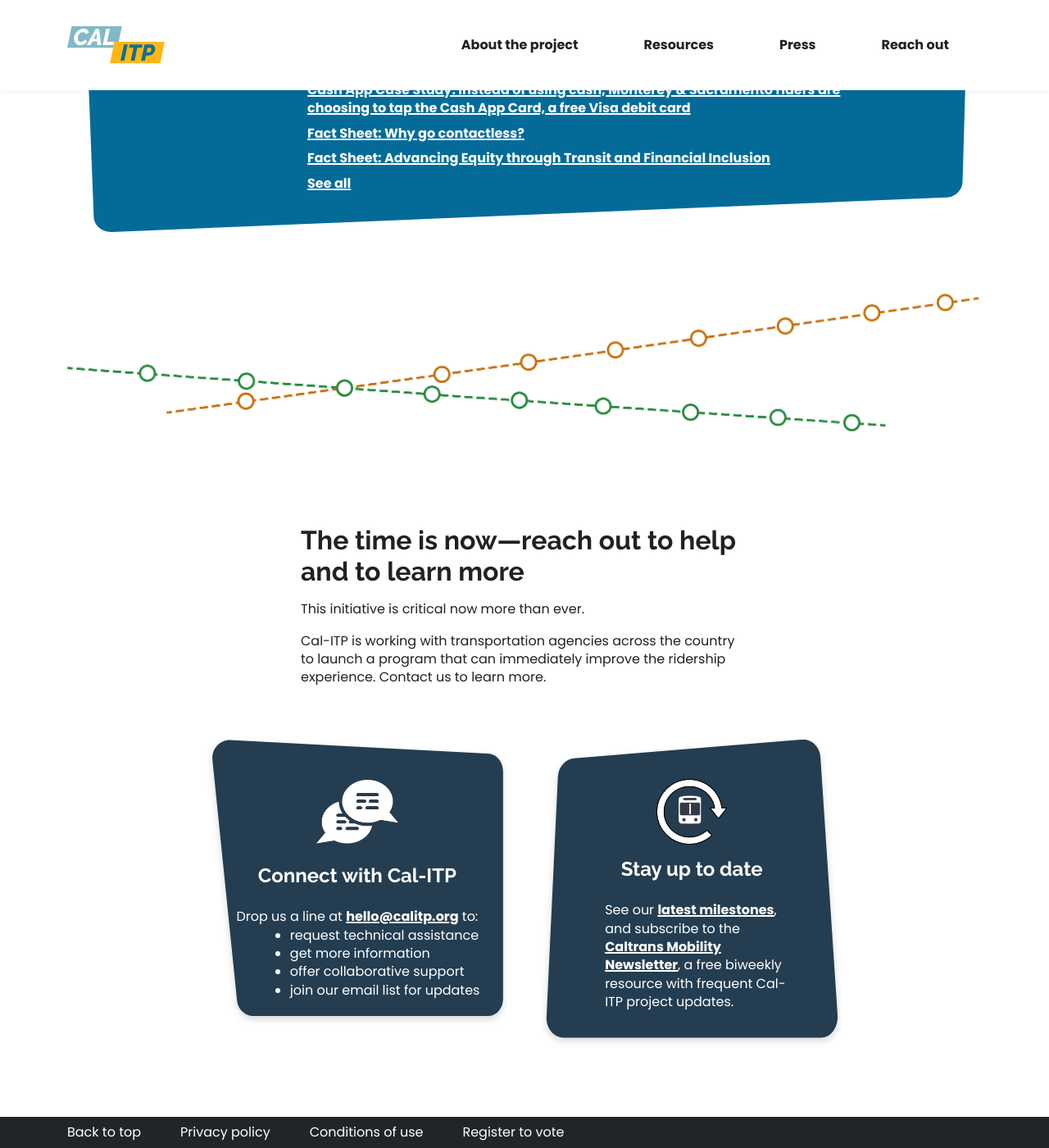
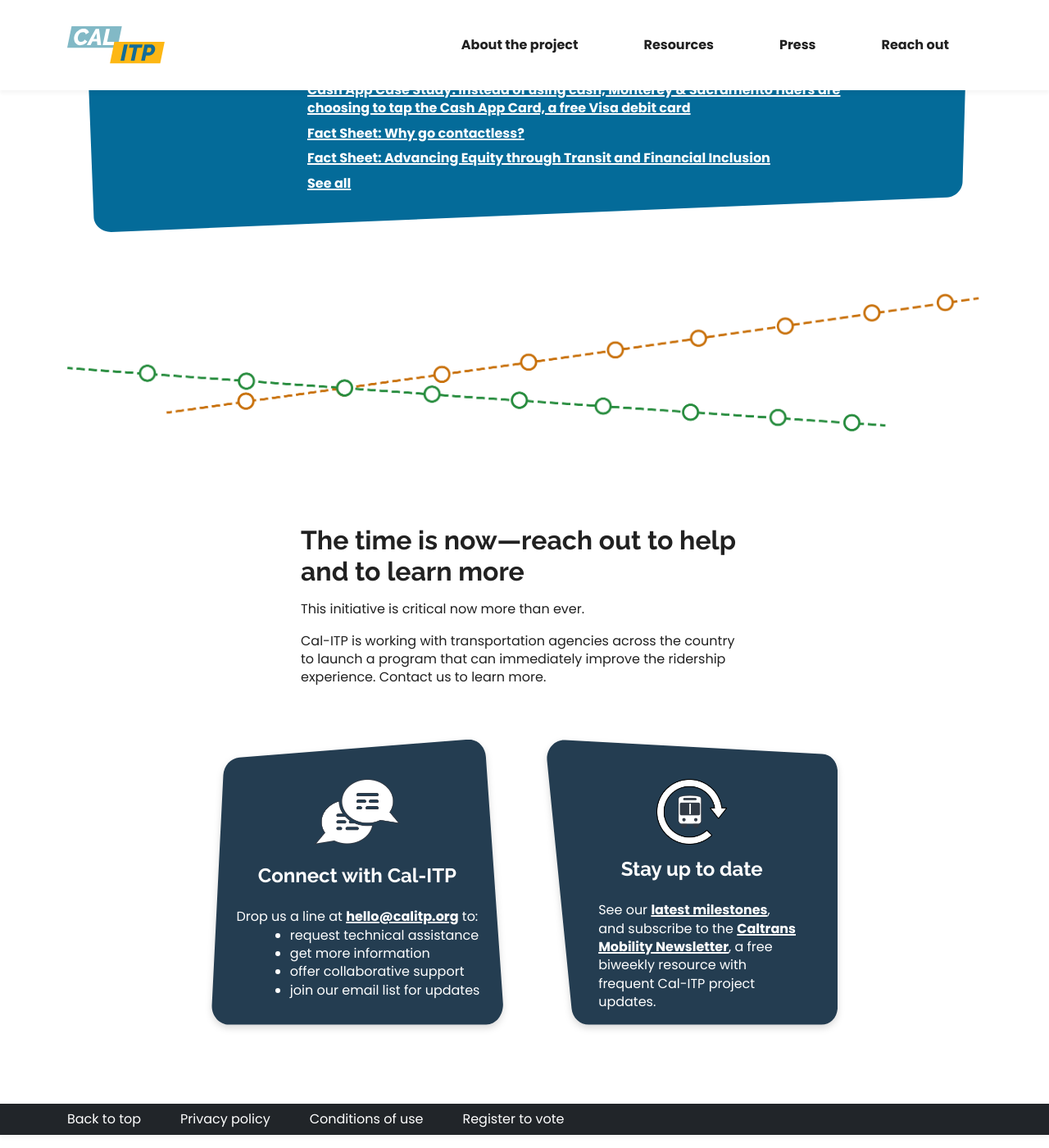
Before and after one commit to cal-itp/calitp.org, a Jekyll site: the page built from src/index.html, in a window 1280 px wide and 1400 px high, scrolled down 2815 px. Shown: the whole window at 82% size. Built offline with Jekyll 4.4.1, drawn with Linux system fonts in a browser that asks for light colours.

Commit message:
fix(home): manage height with align-content-stretch; flip shapes

```diff
--- a/src/index.html
+++ b/src/index.html
@@ -149,9 +149,9 @@
   <clipPath id="my-clip-path-end" clipPathUnits="objectBoundingBox"><path d="M0.041,0.125 C0.043,0.092,0.066,0.066,0.096,0.063 L0.878,0 C0.91,-0.003,0.939,0.024,0.941,0.06 L1,0.929 C1,0.967,0.977,1,0.942,1 H0.061 C0.027,1,0,0.968,0.002,0.931 L0.041,0.125"></path></clipPath>
 </svg>
 
-<section class="row justify-content-md-center mt-5 mb-5 pb-5 ">
-  <div class="col-12 col-md-4" style="filter: drop-shadow(0px 4px 4px rgba(0, 0, 0, 0.15));">
-    <div class="background-slate-5 pt-3 pt-md-5 px-3 pb-1 text-center clipped-start">
+<section class="row justify-content-md-center mt-5 mb-5 pb-5 align-content-stretch">
+  <div class="col-12 col-md-4 clipped-shadow">
+    <div class="background-slate-5 pt-3 pt-md-5 px-3 text-center clipped-end">
       <picture><img
           src="images/connect.png"
           alt="Two thought bubbles with dashes of various lengths, meant to represent words in a conversation"
@@ -175,14 +175,14 @@
   <div class="col-md-auto">
     &nbsp;
   </div>
-  <div class="col-12 col-md-4" style="filter: drop-shadow(0px 4px 4px rgba(0, 0, 0, 0.15));">
-    <div class="background-slate-5 pt-3 pt-md-5 px-md-5 px-3 pt-2 pb-3 text-center clipped-end">
+  <div class="col-12 col-md-4 clipped-shadow">
+    <div class="background-slate-5 pt-3 pt-md-5 px-md-5 px-3 pt-2 text-center clipped-start">
       <picture><img
           src="images/stay-up-to-date.png"
           alt="A bus nearly surrounded by a semicircular arrow, meant to indicate that transit content is being refreshed"
           width="86" /></picture>
       <h3 class="text-white d-block mt-3 mb-4">Stay up to date</h3>
-      <p class="text-white text-start ps-lg-4">
+      <p class="text-white text-start ps-lg-3">
         See our
         <a
           class="text-white fw-bolder"
--- a/src/stylesheets/main.css
+++ b/src/stylesheets/main.css
@@ -276,6 +276,11 @@
   border-radius: 1.25rem;
 }
 
+.clipped-start,
+.clipped-end {
+  min-height: 100%;
+}
+
 .clipped-shadow {
   filter: drop-shadow(0px 4px 4px rgba(0, 0, 0, 0.15));
 }
```
